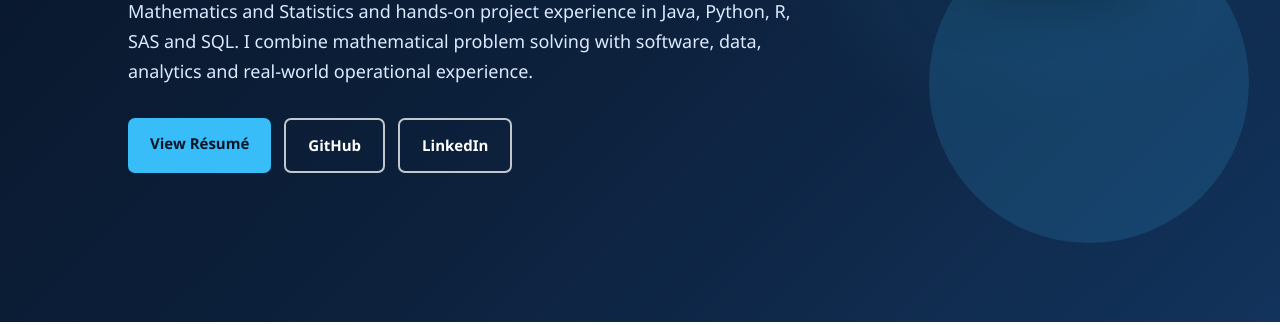
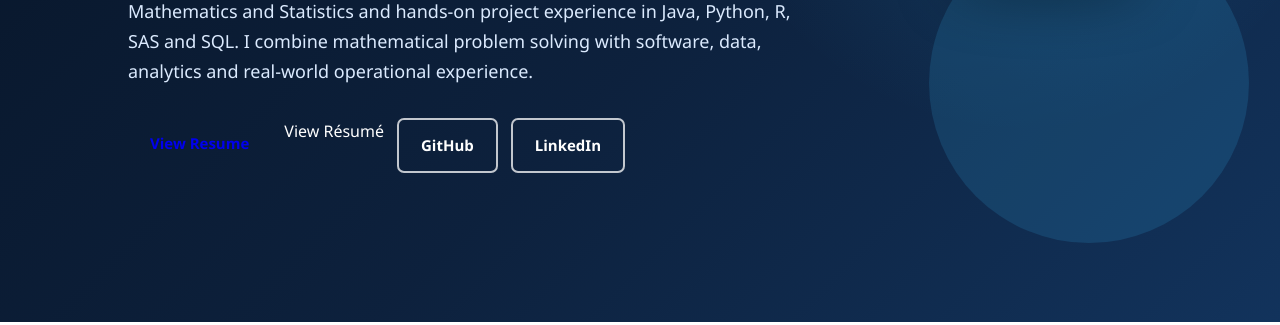
Before and after one commit to msiddiiq48-code/msiddiiq48-code.github.io, a plain HTML site: page index.html in a window 1280 px wide. Shown: the part 475-800 px from the top of the page. Drawn offline with Linux system fonts and the light colour scheme.

Commit message:
Fix resume link and update button class
Updated resume link to point to 'Resume.pdf' and changed button class.

```diff
--- a/index.html
+++ b/index.html
@@ -720,9 +720,9 @@
         <div class="buttons">
 
             <!-- Your resume file -->
-            <a href="resume.pdf"
+            <a href="Resume.pdf"
                target="_blank"
-               class="btn btn-primary">
+               class="btn">View Resume</a>
                 View Résumé
             </a>
 
```
